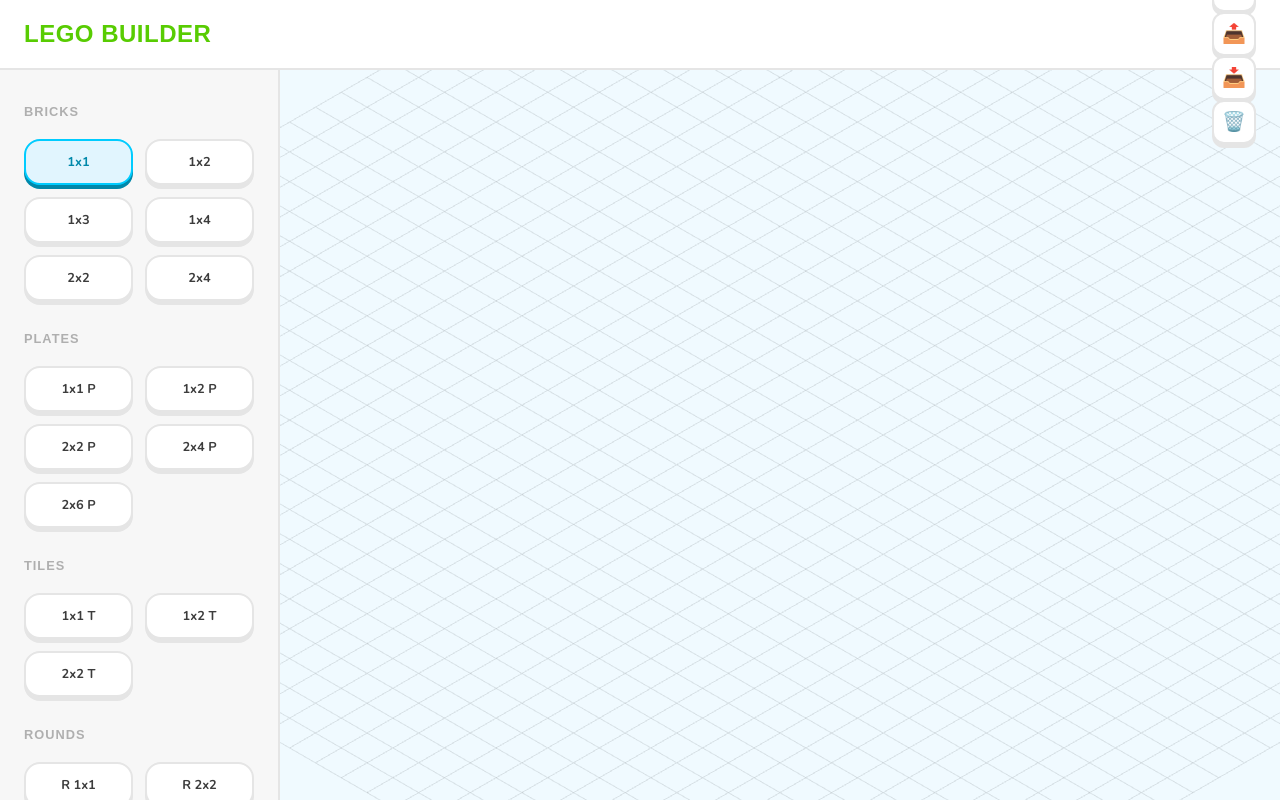
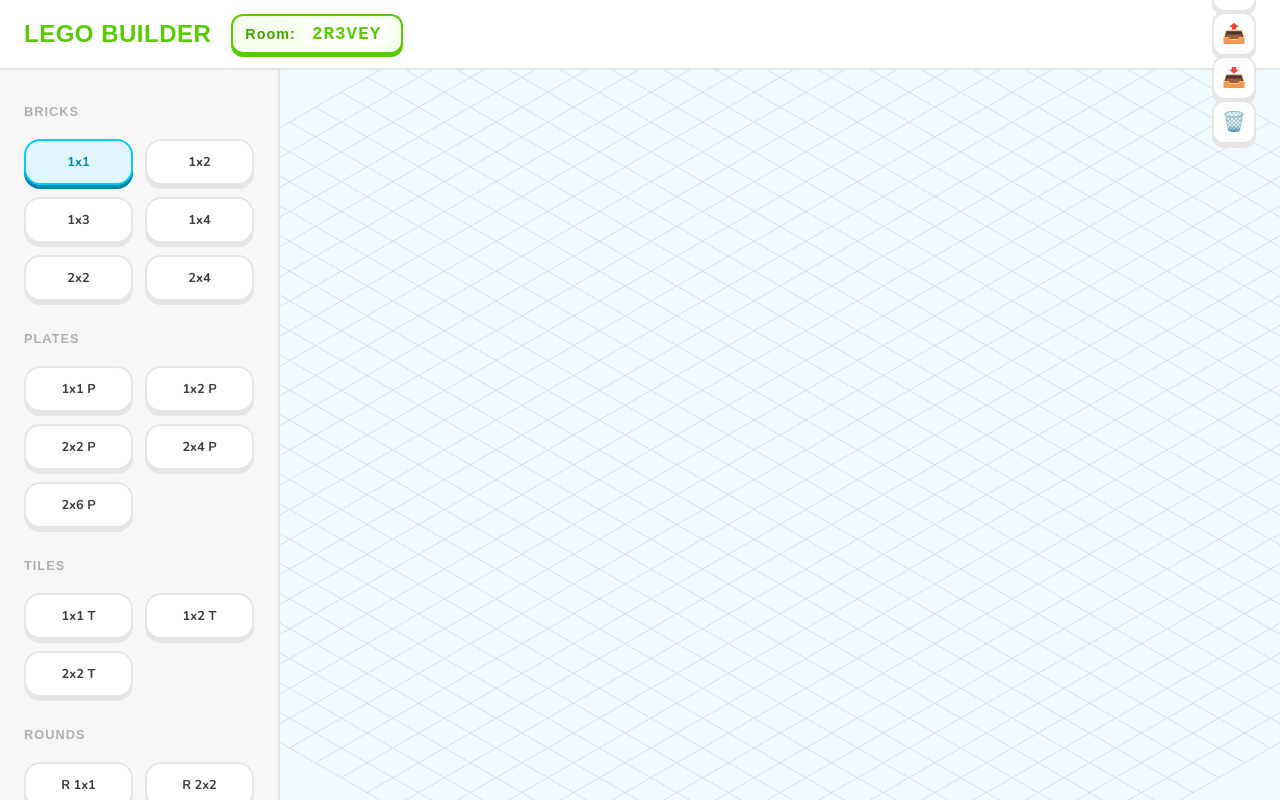
Before and after one commit to Mahir06/lego-isometric, a website built with Vite: page index.html in a window 1280 px wide. Both pictures are taken after typing "Sample" into the empty fields and a click on the button "Create New Room". Built offline with nearby package versions, Linux system fonts and the light colour scheme; some packages are replaced by stand-ins of ours; no server answers; a web font is replaced by a local one.

Commit message:
Add room code display to header

```diff
--- a/index.html
+++ b/index.html
@@ -41,7 +41,12 @@
 
     <div id="ui-container" class="hidden">
         <header>
-            <h1>LEGO Builder</h1>
+            <div class="header-left">
+                <h1>LEGO Builder</h1>
+                <div id="room-display" class="room-badge">
+                    Room: <span id="room-code-display">------</span>
+                </div>
+            </div>
             <div class="top-controls">
                 <button id="undo-btn" title="Undo (Ctrl+Z)">⟲</button>
                 <button id="camera-btn" title="Take Screenshot">📸</button>
--- a/main.js
+++ b/main.js
@@ -12,6 +12,7 @@ class LegoGame {
         this.canvas = document.getElementById('game-canvas');
         this.container = document.getElementById('game-canvas-container');
         this.landingScreen = document.getElementById('landing-screen');
+        this.roomCodeDisplay = document.getElementById('room-code-display');
 
         this.scene = new THREE.Scene();
         this.scene.background = new THREE.Color(0xf0faff);
@@ -409,6 +410,7 @@ class LegoGame {
     enterRoom(code) {
         console.log('Entering Room:', code);
         this.roomCode = code;
+        if (this.roomCodeDisplay) this.roomCodeDisplay.innerText = code;
         this.landingScreen.classList.add('hidden');
         document.getElementById('ui-container').classList.remove('hidden');
 
--- a/style.css
+++ b/style.css
@@ -196,6 +196,37 @@ header h1 {
     letter-spacing: 0.5px;
 }
 
+.header-left {
+    display: flex;
+    align-items: center;
+    gap: 20px;
+}
+
+.room-badge {
+    background: #f7ffef;
+    border: 2px solid #58cc02;
+    color: #46a302;
+    padding: 6px 12px;
+    border-radius: 12px;
+    font-family: var(--font-display);
+    font-weight: 800;
+    font-size: 0.9rem;
+    letter-spacing: 1px;
+    display: flex;
+    align-items: center;
+    gap: 8px;
+    box-shadow: 0 3px 0 #58cc02;
+}
+
+#room-code-display {
+    color: #58cc02;
+    background: white;
+    padding: 2px 8px;
+    border-radius: 6px;
+    font-family: monospace;
+    font-size: 1.1rem;
+}
+
 #sidebar {
     grid-area: sidebar;
     background: var(--sidebar-bg);
```
